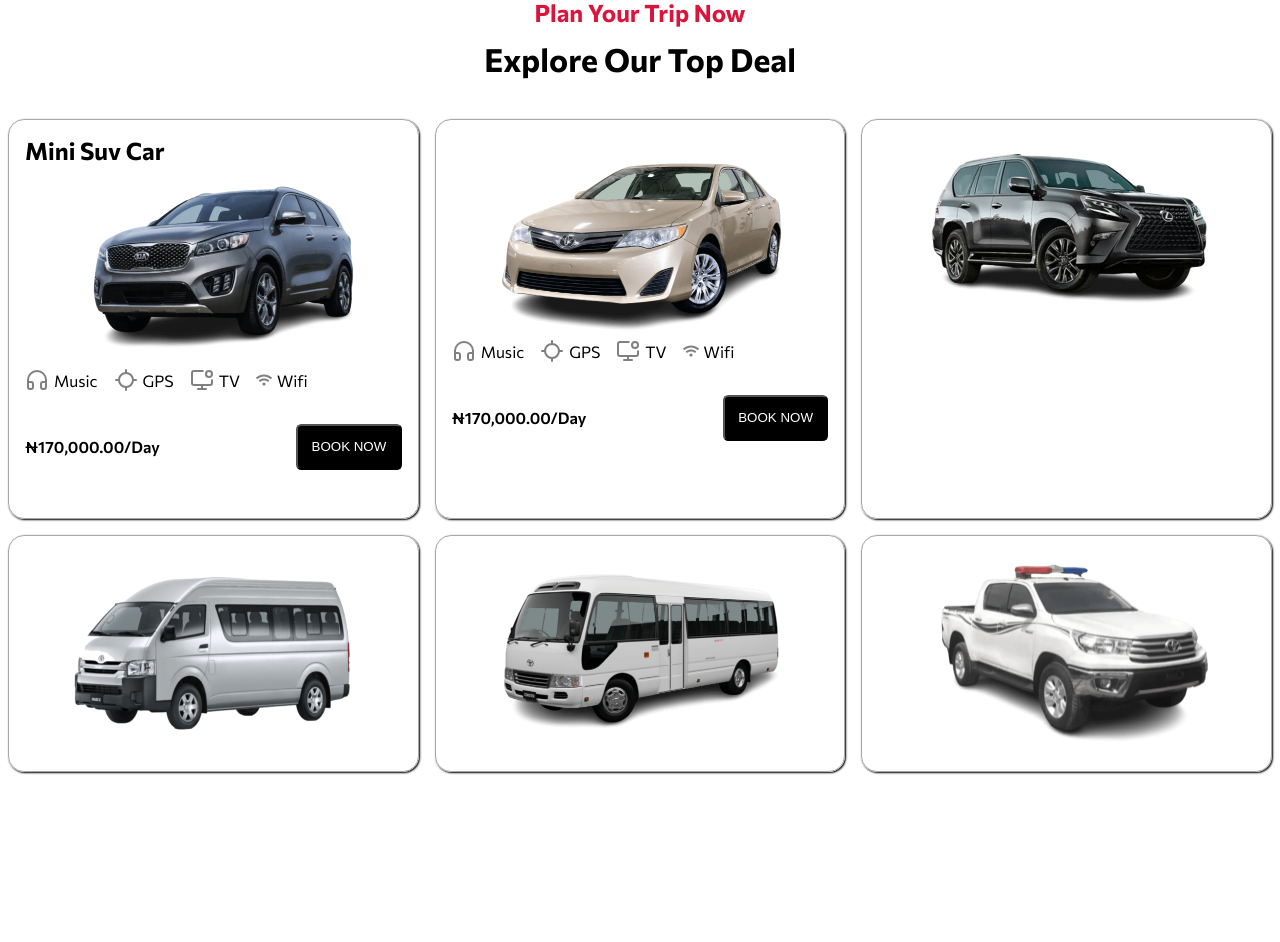
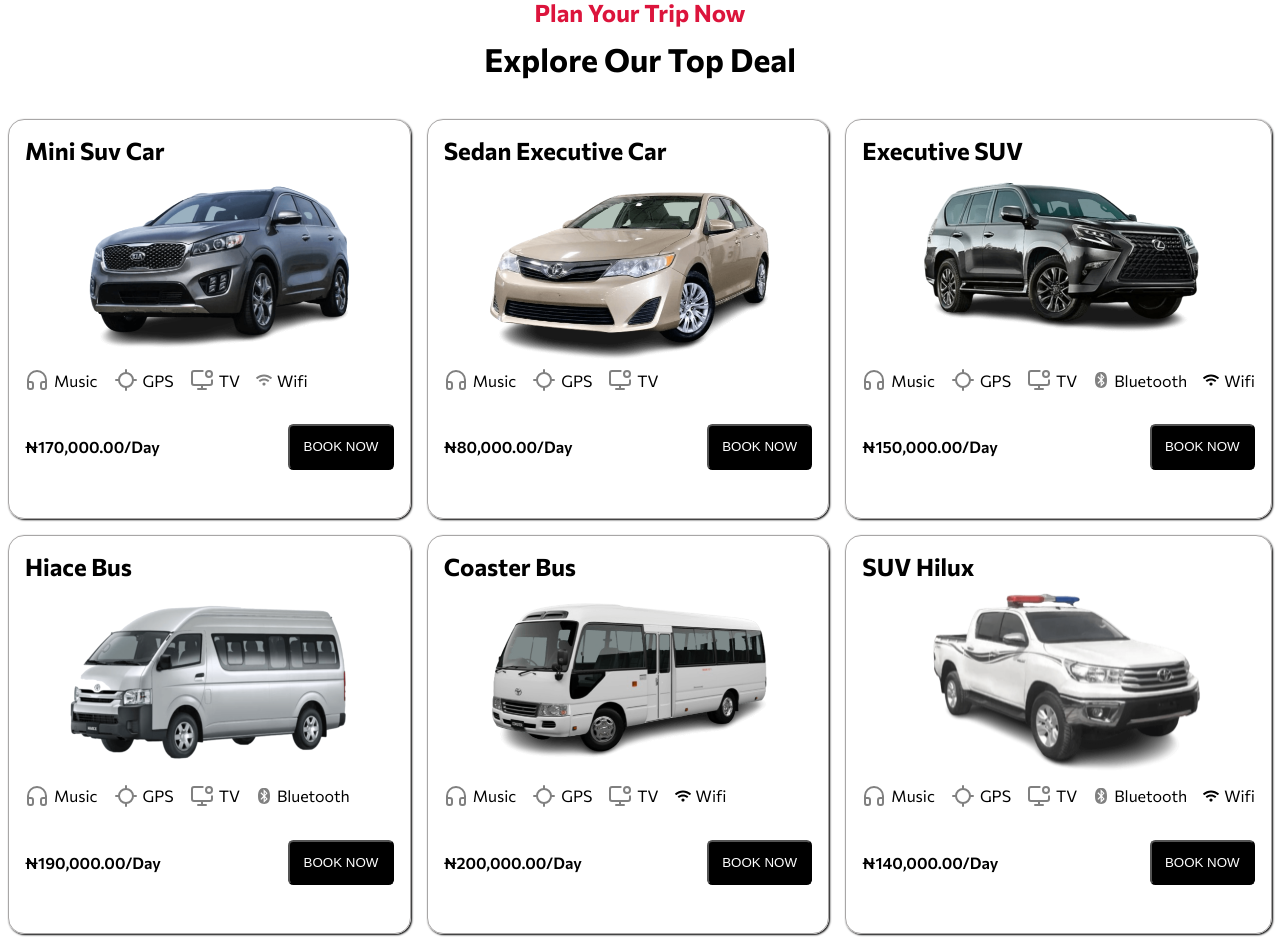
Before and after one commit to iamgreatofweb3/Bixxie-Car-website, a Next.js app: page / in a window 1280 px wide. Shown: the part 1660-2602 px from the top of the page. Before the commit the page ends 2440 px from the top, so only its background shows below. Built offline with nearby package versions, Linux system fonts and the light colour scheme.

Commit message:
still making changes

```diff
--- a/src/components/animationFolder/animation.jsx
+++ b/src/components/animationFolder/animation.jsx
@@ -2,7 +2,7 @@ import "./animation.css"
 import Image from "next/image"
 import AnimateCar from "../animatedImg/animate"
 import { PhoneCall,Tags,Clock,MedalIcon,CarFront,Award,Star } from "lucide-react"
-import { FaCar } from "react-icons/fa"
+import { FaCar,FaClock } from "react-icons/fa"
 export default function AnimationArea() {
     return (
         <>
--- a/src/components/fleetOfCars/Fleet.jsx
+++ b/src/components/fleetOfCars/Fleet.jsx
@@ -37,6 +37,7 @@ export default function FleetSection() {
                     </div>
 
                    <div className="fleetscnt">
+                    <h2>Sedan Executive Car</h2>
                          <Image
                         src="/Camry-600x398.png"
                         width={300}
@@ -48,17 +49,17 @@ export default function FleetSection() {
                             <p><Headphones stroke="grey"/>Music</p>
                             <p><Locate stroke="grey"/>GPS</p>
                             <p><MonitorDotIcon stroke="grey"/>TV</p>
-                            <p><FaWifi color="grey"/>Wifi</p>
+                            {/* <p><FaWifi color="grey"/>Wifi</p>         */}
                         </div>
                         <div className="priceBookCnt">
-                            <p>&#8358;170,000.00/Day</p>
+                            <p>&#8358;80,000.00/Day</p>
                             <button>
                                 <Link href="booking" className="Link">BOOK NOW</Link>
                             </button>
                         </div>
-
                     </div>
                     <div className="fleetscnt">
+                        <h2>Executive SUV </h2>
                          <Image
                         src="/car5.png"
                         width={300}
@@ -66,8 +67,22 @@ export default function FleetSection() {
                         alt=" Lexus Jeep"
                         loading="eager"
                         />
+                        <div className="icon-txt">
+                            <p><Headphones stroke="grey"/>Music</p>
+                            <p><Locate stroke="grey"/>GPS</p>
+                            <p><MonitorDotIcon stroke="grey"/>TV</p>
+                            <p><FaBluetooth color="grey"/>Bluetooth</p>
+                            <p><FaWifi/>Wifi</p>
+                        </div>
+                        <div className="priceBookCnt">
+                            <p>&#8358;150,000.00/Day</p>
+                            <button>
+                                <Link href="booking" className="Link">BOOK NOW</Link>
+                            </button>
+                        </div>
                     </div>
                     <div className="fleetscnt">
+                        <h2>Hiace Bus</h2>
                          <Image
                         src="/Hiace-Bus-600x351.png"
                         width={300}
@@ -75,8 +90,21 @@ export default function FleetSection() {
                         alt="Hiace Bus"
                         loading="eager"
                         />
+                         <div className="icon-txt">
+                            <p><Headphones stroke="grey"/>Music</p>
+                            <p><Locate stroke="grey"/>GPS</p>
+                            <p><MonitorDotIcon stroke="grey"/>TV</p>
+                            <p><FaBluetooth color="grey"/>Bluetooth</p>
+                        </div>
+                        <div className="priceBookCnt">
+                            <p>&#8358;190,000.00/Day</p>
+                            <button>
+                                <Link href="booking" className="Link">BOOK NOW</Link>
+                            </button>
+                        </div>
                     </div>
                     <div className="fleetscnt">
+                        <h2>Coaster Bus</h2>
                          <Image
                         src="/Coaster_Bus-600x398.png"
                         width={300}
@@ -84,8 +112,21 @@ export default function FleetSection() {
                         alt="Coaster Bus"
                         loading="eager"
                         />
+                         <div className="icon-txt">
+                            <p><Headphones stroke="grey"/>Music</p>
+                            <p><Locate stroke="grey"/>GPS</p>
+                            <p><MonitorDotIcon stroke="grey"/>TV</p>
+                            <p><FaWifi/>Wifi</p>
+                        </div>
+                        <div className="priceBookCnt">
+                            <p>&#8358;200,000.00/Day</p>
+                            <button>
+                                <Link href="booking" className="Link">BOOK NOW</Link>
+                            </button>
+                        </div>
                     </div>
                     <div className="fleetscnt">
+                        <h2>SUV Hilux</h2>
                          <Image
                         src="/Escort_van-600x402.png"
                         width={300}
@@ -93,6 +134,19 @@ export default function FleetSection() {
                         alt="Hilux Jeep"
                         loading="eager"
                         />
+                         <div className="icon-txt">
+                            <p><Headphones stroke="grey"/>Music</p>
+                            <p><Locate stroke="grey"/>GPS</p>
+                            <p><MonitorDotIcon stroke="grey"/>TV</p>
+                            <p><FaBluetooth color="grey"/>Bluetooth</p>
+                            <p><FaWifi/>Wifi</p>
+                        </div>
+                        <div className="priceBookCnt">
+                            <p>&#8358;140,000.00/Day</p>
+                            <button>
+                                <Link href="booking" className="Link">BOOK NOW</Link>
+                            </button>
+                        </div>
                     </div>
 
 
```
